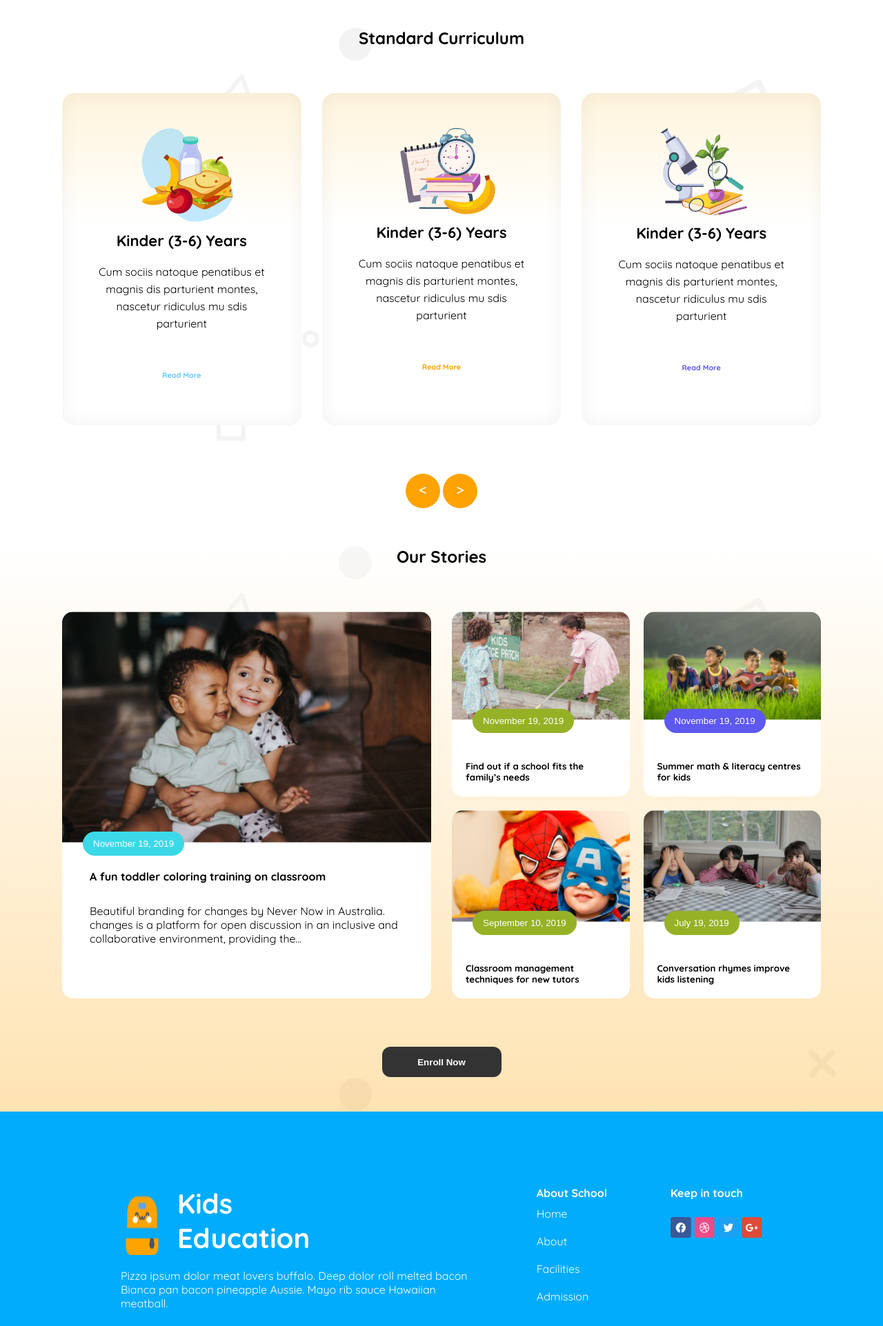
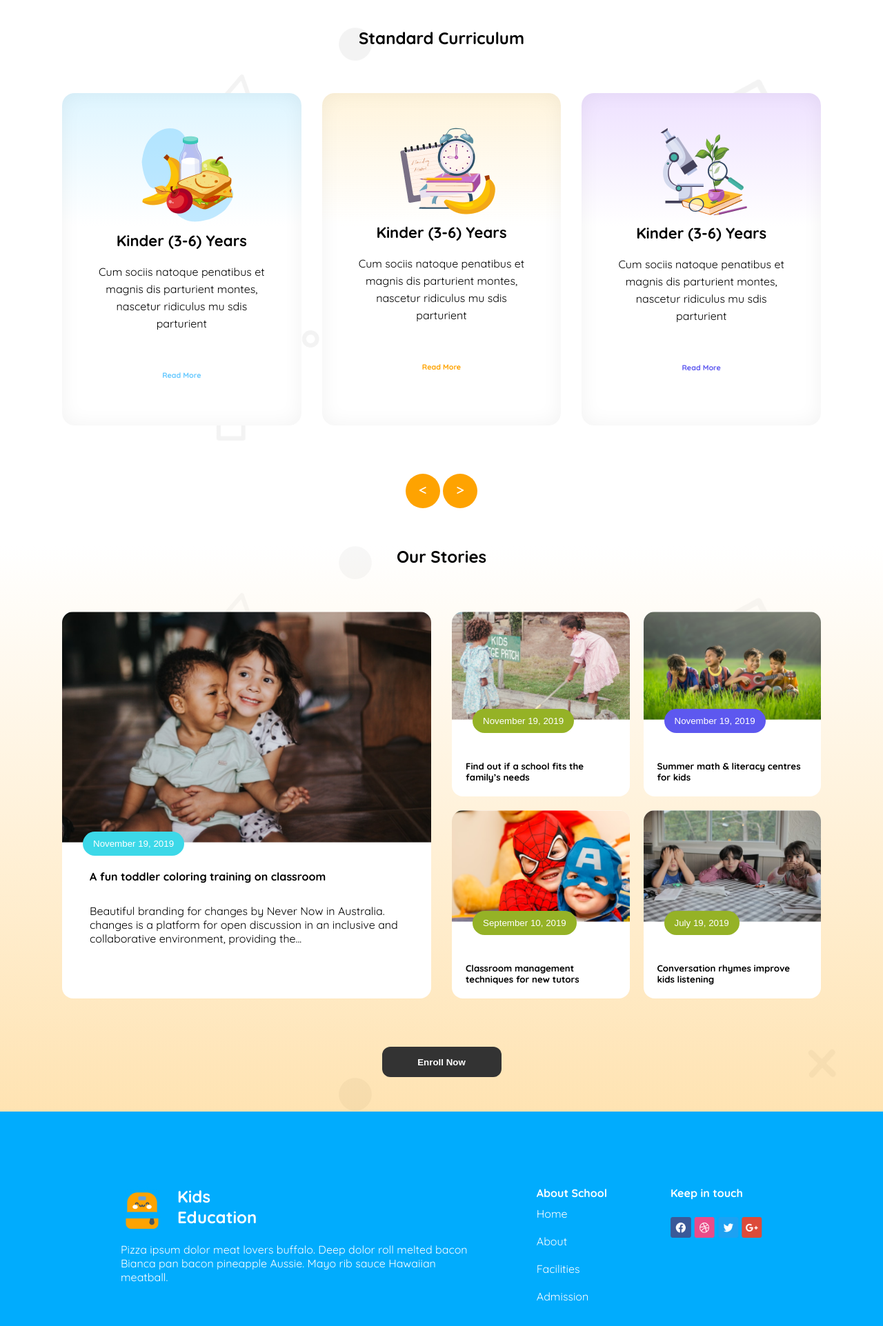
Before and after one commit to Arifuzzaman01/assignment2, a plain HTML site: page index.html in a window 1280 px wide. Shown: the part 620-2543 px from the top of the page at 69% size. Drawn offline with Linux system fonts and the light colour scheme.

Commit message:
aibar 100% comlete hoisay

```diff
--- a/index.html
+++ b/index.html
@@ -46,6 +46,10 @@
         </div>
       </div>
     </header>
+    <marquee >
+      <p>Childhood is the period between birth and puberty. Childhood ends when a human being begins puberty. The state or period of being a child is called childhood. In many places, childhood ends at puberty, or legally at a fixed age of majority. The child becomes an adult, sometimes with a rite of passage.</p>
+      </marquee>
+
     <main>
       <section id="curriculum">
         <div class="container">
@@ -53,7 +57,7 @@
             <h1>Standard Curriculum</h1>
           </div>
           <div class="cards">
-            <div class="card">
+            <div class="card linear1">
               <div class="image1">
                 <img src="assets/kinder.png" alt="" />
               </div>
@@ -64,7 +68,7 @@
               </p>
               <h6 class="read1">Read More</h6>
             </div>
-            <div class="card">
+            <div class="card linear2">
               <div class="image1">
                 <img src="assets/elementary.png" alt="" />
               </div>
@@ -75,7 +79,7 @@
               </p>
               <h6 class="read2">Read More</h6>
             </div>
-            <div class="card">
+            <div class="card linear3">
               <div class="image1">
                 <img src="assets/middle.png" alt="" />
               </div>
@@ -150,9 +154,9 @@
     <footer>
       <div class="footer-logo">
 
-          <div class="logo">
+          <div class="foot-logo">
             <img src="assets/logo.png" alt="">
-            <h1>Kids <br> Education</h1>
+            <h2>Kids <br> Education</h2>
           </div>
           <p>Pizza ipsum dolor meat lovers buffalo. Deep dolor roll melted bacon Bianca pan bacon pineapple Aussie. Mayo rib sauce Hawaiian meatball.</p>
 
--- a/style/style.css
+++ b/style/style.css
@@ -20,6 +20,9 @@ nav {
   display: flex;
   justify-content: space-around;
   align-items: center;
+}
+nav .logo{
+  color: #fff;
 }
 nav .logo,
 nav ul {
@@ -64,6 +67,17 @@ nav ul .admission a {
 }
 nav .menu {
   display: none;
+}
+/* width="60%" direction="left" height="100px" */
+marquee{
+  width: 80%;
+  direction: left;
+  height: 30px;
+ position: fixed;
+ bottom: 10px;
+ left: 90px;
+ color: red;
+ font-weight: 500;
 }
 /* banner section in header */
 .banner {
@@ -124,10 +138,30 @@ nav .menu {
   padding: 50px;
   border-radius: 18px;
   box-sizing: border-box;
-
+}
+.cards .linear1 {
   box-shadow: inset 0px 0px 28.3px 0.94px rgba(0, 0, 0, 0.05);
-  background: linear-gradient(180deg, #fff4dc, rgba(255, 255, 255, 0) 40%),
-    rgb(255, 255, 255);
+  background: linear-gradient(
+      180deg,
+      rgb(222, 245, 255),
+      rgba(255, 255, 255, 0) 40%
+    ), rgb(255, 255, 255);
+}
+.cards .linear2 {
+  box-shadow: inset 0px 0px 28.3px 0.94px rgba(0, 0, 0, 0.05);
+  background: linear-gradient(
+      180deg,
+      rgb(255, 244, 220),
+      rgba(255, 255, 255, 0) 40%
+    ),rgb(255, 255, 255);
+}
+.cards .linear3 {
+  box-shadow: inset 0px 0px 28.3px 0.94px rgba(0, 0, 0, 0.05);
+  background: linear-gradient(
+      180deg,
+      rgb(238, 225, 255),
+      rgba(255, 255, 255, 0) 40%
+    ), rgb(255, 255, 255);
 }
 .cards .card .image1 {
   width: 120px;
@@ -259,14 +293,14 @@ footer {
 footer .footer-logo {
   width: 50%;
 }
-.logo {
+.foot-logo {
   display: flex;
-  h1 {
+}
+.foot-logo h2{
     color: #ffff;
-    font-size: 40px;
+    /* font-size: 40px; */
     font-weight: 700;
     padding-left: 20px;
-  }
 }
 .footer-logo p {
   padding: 20px 0;
@@ -301,6 +335,9 @@ footer .icon {
 @media screen and (max-width: 576px) {
   body {
     margin: 0 16px;
+  }
+  nav {
+    border-bottom: 1.5px solid #d1c5c5;
   }
   nav {
     justify-content: space-between;
@@ -343,6 +380,9 @@ footer .icon {
       padding: 0;
     }
   }
+  marquee{
+    left: 10px;
+  }
   #curriculum .arrow-btn {
     display: none;
   }
@@ -366,67 +406,75 @@ footer .icon {
 }
 
 /* Responsive for tablet device */
-@media screen and (min-width:576px) and (max-width: 992px) {
-  nav button{
+@media screen and (min-width: 576px) and (max-width: 992px) {
+  nav button {
     display: none;
   }
-  nav ul li a{
+  nav {
+    border-bottom: 1.5px solid #d1c5c5;
+  }
+  nav ul li a {
     padding: 1rem;
   }
-  .container{
+  .container {
     margin: 0 50px;
   }
   .banner {
     margin: 0 50px;
     flex-direction: column-reverse;
-    p{
+    p {
       text-align: center;
     }
   }
-  .banner-btn{
+  .banner-btn {
     text-align: center;
   }
-   nav .menu{
+  nav .menu {
     display: inline;
   }
-  .banner h1{
+  .banner h1 {
     font-size: 2.5rem;
     text-align: center;
   }
-  .banner .image-area img{
+  .banner .image-area img {
     width: 370px;
   }
-  #stories{
+  marquee{
+    left: 20px;
+  }
+  #curriculum .arrow-btn {
+    display: none;
+  }
+  #stories {
     width: 100vw;
   }
-  .cards .card{
+  .cards .card {
     padding: 0;
   }
-  .card-stories{
+  .card-stories {
     flex-direction: column;
-    .main-card img{
+    .main-card img {
       width: 100%;
     }
   }
-  footer{
+  footer {
     flex-wrap: wrap;
-    .footer-logo{
+    .footer-logo {
       width: 100%;
-      p{
+      p {
         text-align: justify;
       }
     }
-    .list ul{
+    .list ul {
       display: grid;
-      grid-template-columns: repeat(2 ,1fr);
+      grid-template-columns: repeat(2, 1fr);
       left: 100px;
     }
-    .icon{
+    .icon {
       padding-left: 10px;
-      img{
+      img {
         margin-top: 40px;
       }
     }
-
   }
 }
```
